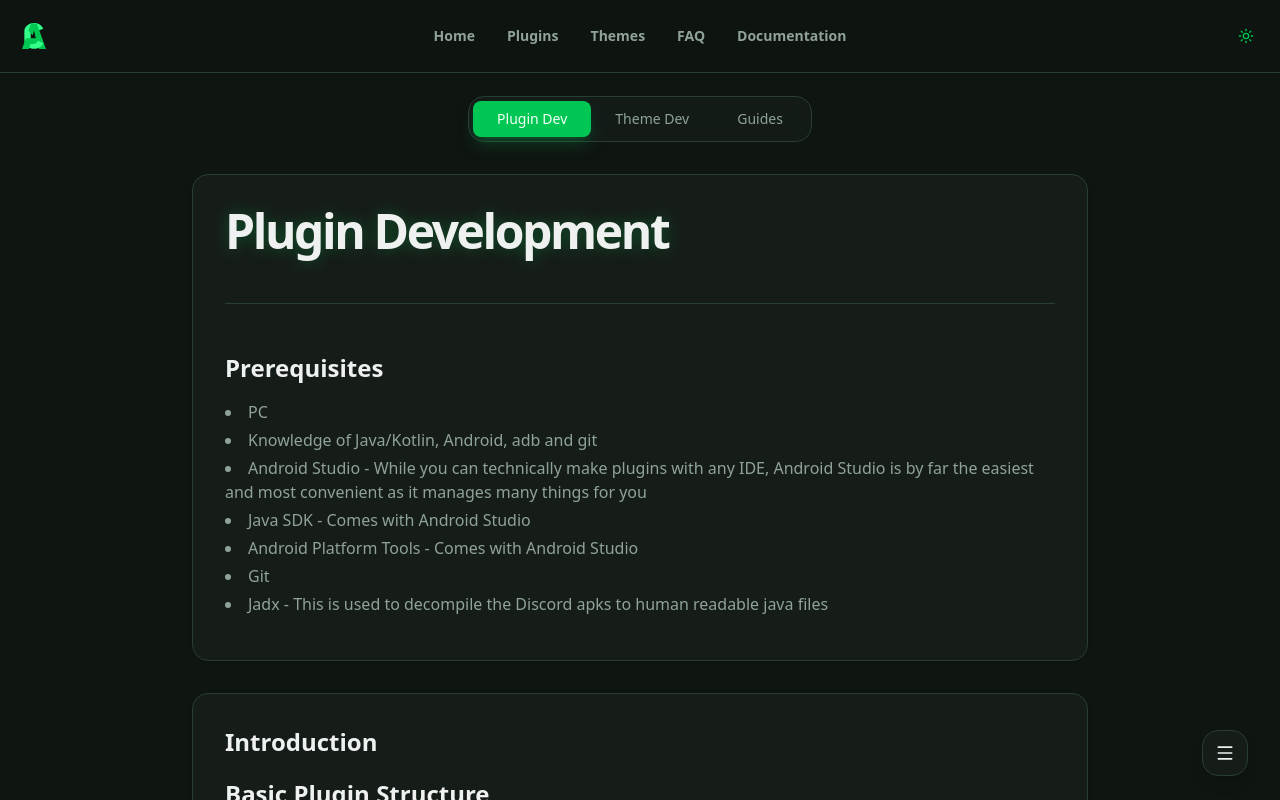
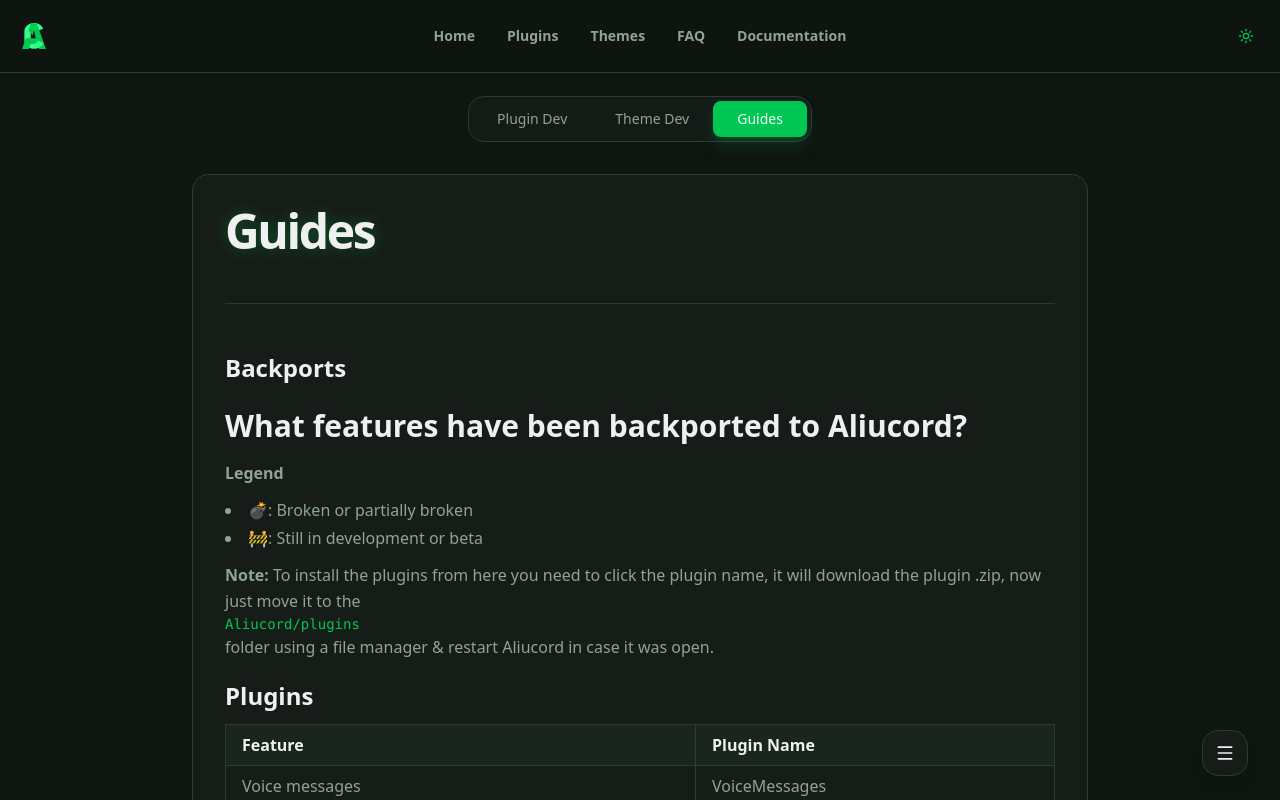
Before and after one commit to Aliucord/website, a React (Vite) app: page /documentation in a window 1280 px wide. Shown: the top 800 px of the page. Built offline with nearby package versions, Linux system fonts and the light colour scheme.

Commit message:
feat(docs): update sidebar links to redirect to external website
Replaced internal sidebar entries with external URLs to improve navigation

```diff
--- a/src/components/Docs.tsx
+++ b/src/components/Docs.tsx
@@ -9,7 +9,7 @@
 import { AlertTriangle } from "lucide-react";
 
 export default function Docs() {
-  const [activeTab, setActiveTab] = useState<"plugins" | "themes" | "general">("plugins");
+  const [activeTab, setActiveTab] = useState<"plugins" | "themes" | "general">("general");
 
   useEffect(() => {
     const params = new URLSearchParams(window.location.search);
@@ -108,9 +108,11 @@
                     </h1>
                   </div>
                 )}
-                <h2 className="text-2xl font-bold mb-4 text-foreground">
-                  {section.title}
-                </h2>
+                {section.title !== title && (
+                  <h2 className="text-2xl font-bold mb-4 text-foreground">
+                    {section.title}
+                  </h2>
+                )}
                 <div className="prose dark:prose-invert max-w-none text-muted-foreground">
                   <ReactMarkdown
                     remarkPlugins={[remarkGfm]}
```
